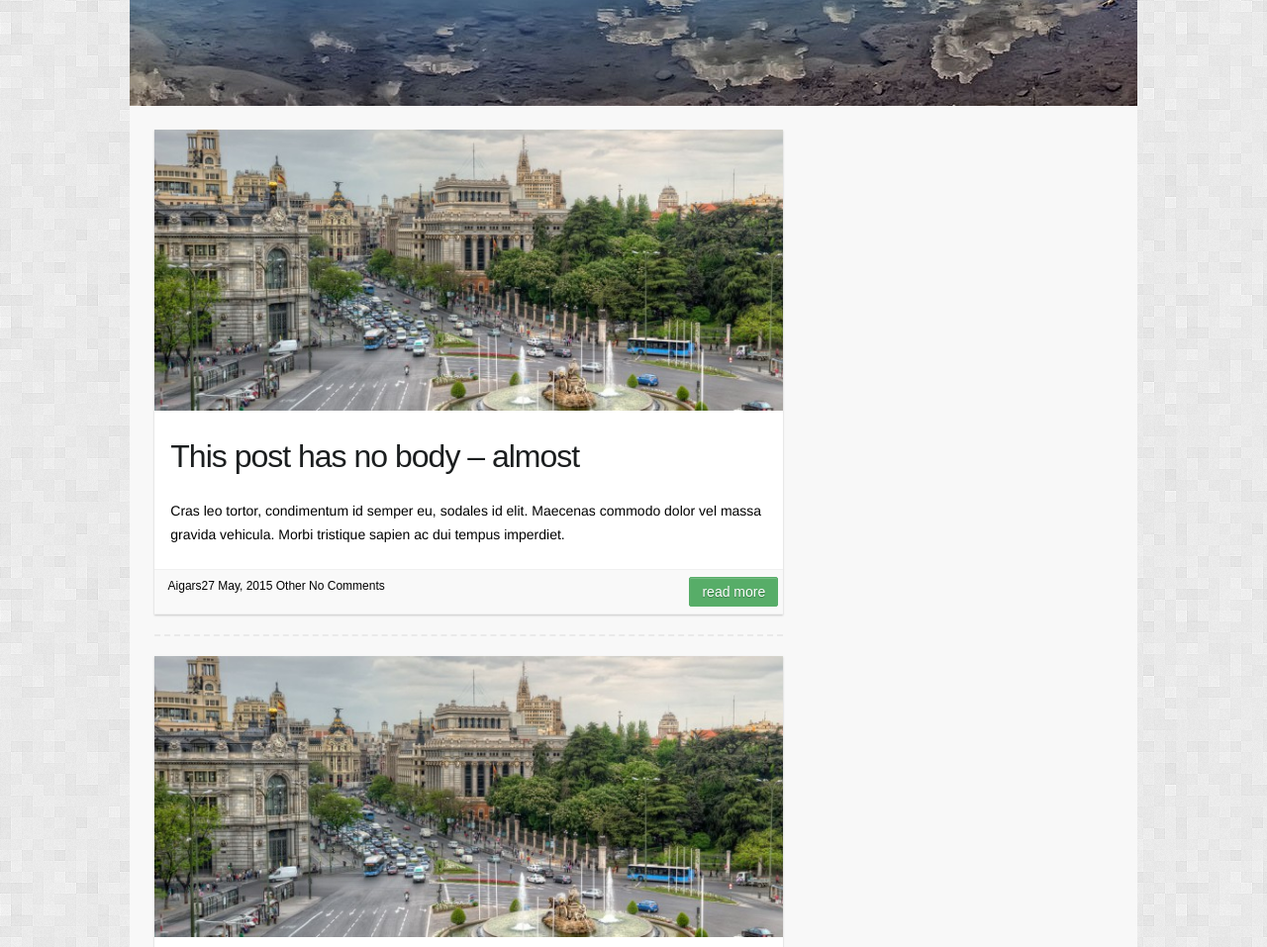
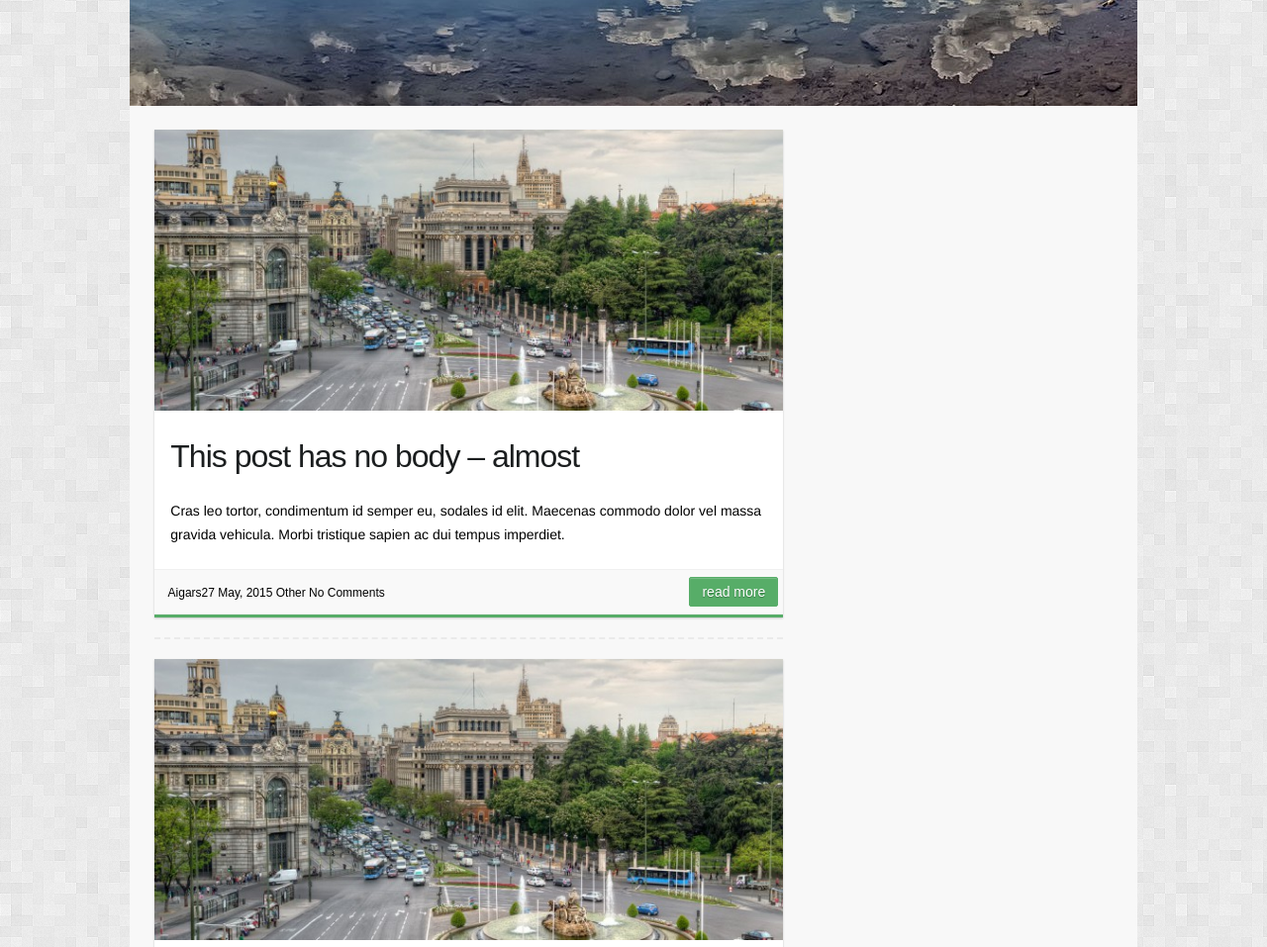
Before and after one commit to sure15/travelify-theme, a plain HTML site: page index.html in a window 1280 px wide. Shown: the part 560-1517 px from the top of the page at 99% size. Drawn offline with Linux system fonts and the light colour scheme.

Commit message:
小修改

```diff
--- a/css/main.css
+++ b/css/main.css
@@ -119,6 +119,7 @@ body {
 
 .posted-articles {
     background-color: white;
+    border-bottom: 3px solid #57ad68;
     box-shadow: 0 1px 2px rgba(0, 0, 0, 0.2);
 }
 
@@ -185,6 +186,7 @@ body {
     padding-top: 2px;
     font-size: 12px;
     margin: 0 1.3%;
+    line-height: 28px;
 }
 
 .entry-meta-bar .readmore a {
```
